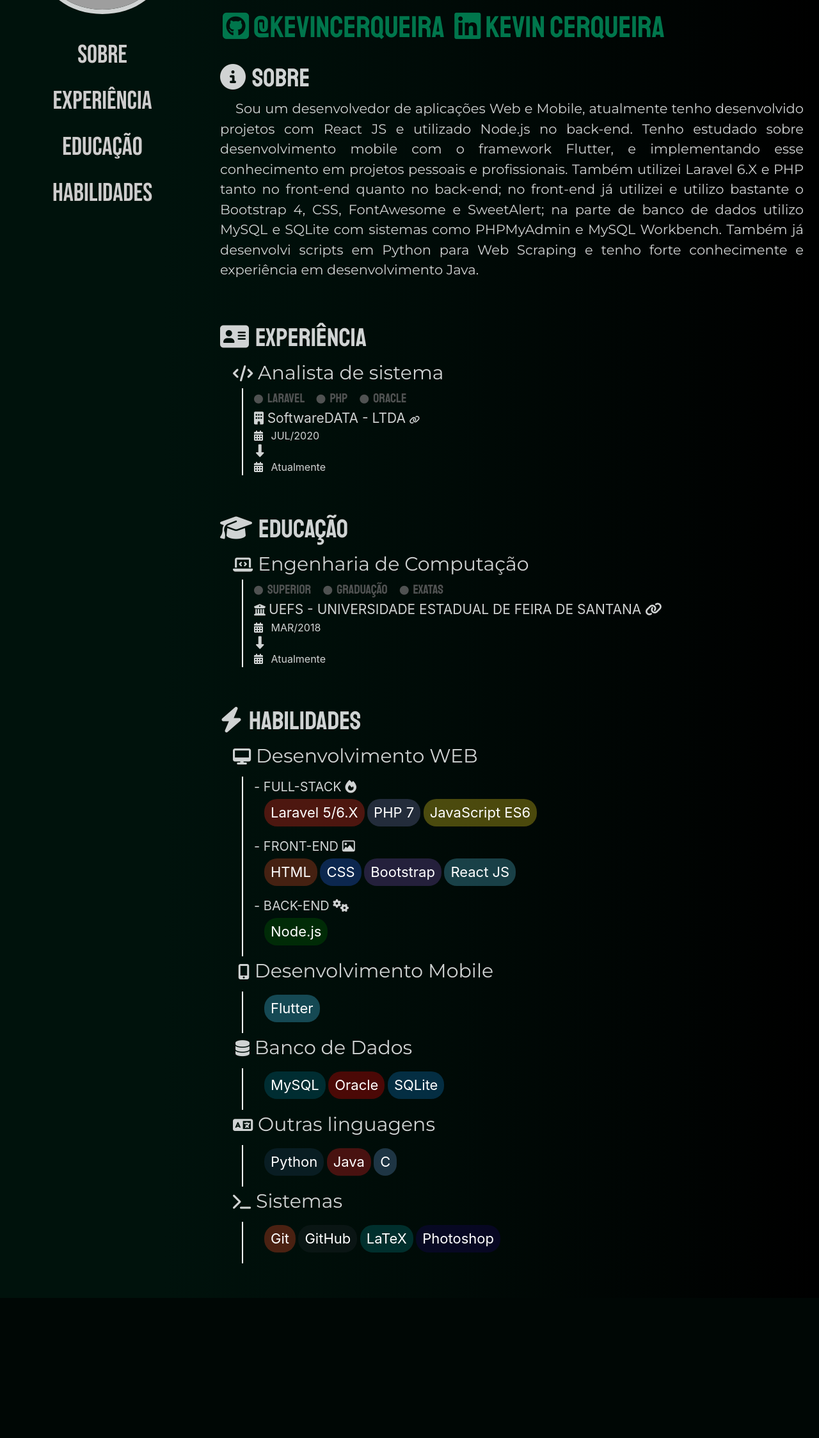
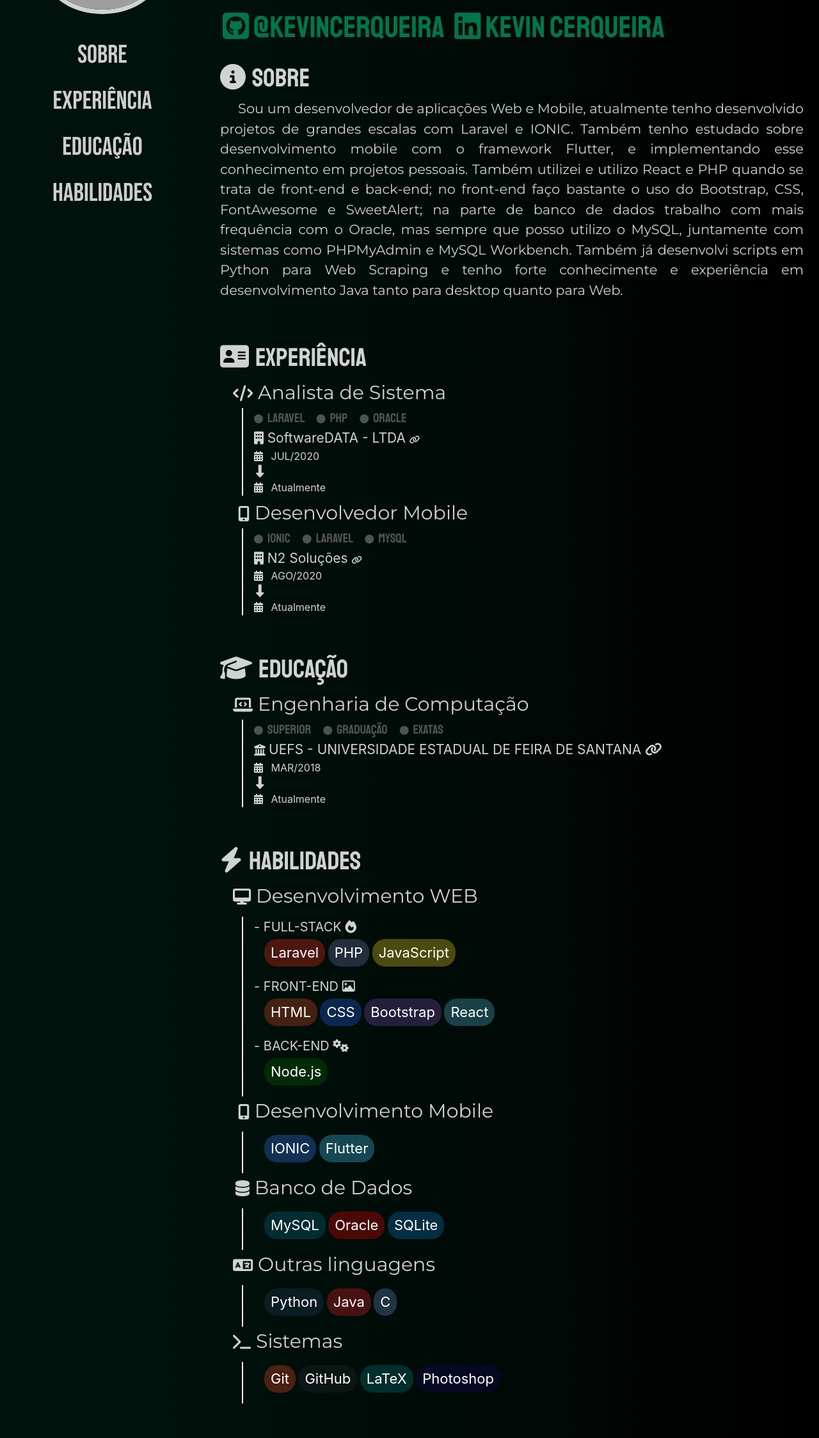
Before and after one commit to KevinCerqueira/kevincerqueira.github.io, a PHP site: page / in a window 1280 px wide. Shown: the part 192-2440 px from the top of the page at 64% size. Before the commit the page ends 2167 px from the top, so only its background shows below. Run offline with PHP 8.4, Linux system fonts and the light colour scheme; some libraries are stand-ins or nearby versions; grey boxes are pictures that could not be loaded.

Commit message:
:sparkles: Updates!

```diff
--- a/css/style.css
+++ b/css/style.css
@@ -271,6 +271,12 @@
 #back-node:hover {
   background-color: #026e00;
 }
+#back-ionic {
+  background-color: #3880FF4d;
+}
+#back-ionic:hover {
+  background-color: #3880FF;
+}
 #back-flutter {
   background-color: #46d1fd4d;
 }
--- a/index.html
+++ b/index.html
@@ -92,9 +92,7 @@
     <!-- Container -->
     <div id="home" class="p-4">
       <div id="names">
-        <label id="first-name" class="name-lastname">
-          KEVIN
-        </label>
+        <label id="first-name" class="name-lastname"> KEVIN </label>
         <label id="last-name" class="name-lastname mygreen-text">
           CERQUEIRA
         </label>
@@ -146,17 +144,18 @@
             SOBRE
           </p>
           <p id="text-about" class="texts-inside font-mont text-justify">
-            &nbsp;&nbsp;&nbsp;&nbsp;Sou um desenvolvedor de aplicações Web e
-            Mobile, atualmente tenho desenvolvido projetos com React JS e
-            utilizado Node.js no back-end. Tenho estudado sobre desenvolvimento
+            &nbsp;&nbsp;&nbsp;&nbsp; Sou um desenvolvedor de aplicações Web e
+            Mobile, atualmente tenho desenvolvido projetos de grandes escalas
+            com Laravel e IONIC. Também tenho estudado sobre desenvolvimento
             mobile com o framework Flutter, e implementando esse conhecimento em
-            projetos pessoais e profissionais. Também utilizei Laravel 6.X e PHP
-            tanto no front-end quanto no back-end; no front-end já utilizei e
-            utilizo bastante o Bootstrap 4, CSS, FontAwesome e SweetAlert; na
-            parte de banco de dados utilizo MySQL e SQLite com sistemas como
-            PHPMyAdmin e MySQL Workbench. Também já desenvolvi scripts em Python
-            para Web Scraping e tenho forte conhecimente e experiência em
-            desenvolvimento Java.
+            projetos pessoais. Também utilizei e utilizo React e PHP quando se
+            trata de front-end e back-end; no front-end faço bastante o uso do
+            Bootstrap, CSS, FontAwesome e SweetAlert; na parte de banco de dados
+            trabalho com mais frequência com o Oracle, mas sempre que posso
+            utilizo o MySQL, juntamente com sistemas como PHPMyAdmin e MySQL
+            Workbench. Também já desenvolvi scripts em Python para Web Scraping
+            e tenho forte conhecimente e experiência em desenvolvimento Java
+            tanto para desktop quanto para Web.
           </p>
         </div>
       </section>
@@ -175,7 +174,7 @@
           >
             <label class="mb-0 subtopicos-name">
               <i class="fas fa-code"></i>
-                    Analista de sistema
+              Analista de Sistema
             </label>
           </p>
           <table id="table-experiencia" class="subtopicos-table mt-1">
@@ -192,17 +191,87 @@
                     Oracle
                   </label>
                   <br />
-                        <label id="experiencia-emprego" class="mb-0 mr-3 table-instituicao">
+                  <label
+                    id="experiencia-emprego"
+                    class="mb-0 mr-3 table-instituicao"
+                  >
                     <i class="fa fa-building" aria-hidden="true"></i>
-                          <a href="http://www.softwaredata.com.br/website/index.asp" class="texts-inside">
+                    <a
+                      href="http://www.softwaredata.com.br/website/index.asp"
+                      class="texts-inside"
+                    >
                       SoftwareDATA - LTDA
-                            <i class="fa fa-link" aria-hidden="true" style="font-size: 13px;"></i>
+                      <i
+                        class="fa fa-link"
+                        aria-hidden="true"
+                        style="font-size: 13px"
+                      ></i>
                     </a>
                   </label>
                   <br />
                   <label class="mb-0 mr-3">
                     <i class="fa fa-calendar mr-2" aria-hidden="true"></i>
                     JUL/2020
+                    <br />
+                    <label id="calendar-arrow" class="h5">
+                      <i class="fa fa-long-arrow-down" aria-hidden="true"></i>
+                    </label>
+                    <br />
+                    <i class="fa fa-calendar mr-2" aria-hidden="true"></i>
+                    Atualmente
+                  </label>
+                </div>
+              </td>
+            </tr>
+          </table>
+          <p
+            id="text-education"
+            class="mb-0 mt-1 texts-inside font-mont text-justify"
+          >
+            <label class="mb-0 subtopicos-name">
+              <i
+                class="fa fa-mobile ml-2"
+                aria-hidden="true"
+                style="font-size: 24px"
+              ></i>
+              Desenvolvedor Mobile
+            </label>
+          </p>
+          <table id="table-experiencia" class="subtopicos-table mt-1">
+            <tr>
+              <td id="line"></td>
+              <td id="td-sobre">
+                <div class="ml-3">
+                  <label class="mb-0 font-staat tags">
+                    <i class="fa fa-circle mr-1" aria-hidden="true"></i>
+                    IONIC
+                    <i class="fa fa-circle mr-1 ml-3" aria-hidden="true"></i>
+                    Laravel
+                    <i class="fa fa-circle mr-1 ml-3" aria-hidden="true"></i>
+                    MySQL
+                  </label>
+                  <br />
+                  <label
+                    id="experiencia-emprego"
+                    class="mb-0 mr-3 table-instituicao"
+                  >
+                    <i class="fa fa-building" aria-hidden="true"></i>
+                    <a
+                      href="http://www.softwaredata.com.br/website/index.asp"
+                      class="texts-inside"
+                    >
+                      N2 Soluções
+                      <i
+                        class="fa fa-link"
+                        aria-hidden="true"
+                        style="font-size: 13px"
+                      ></i>
+                    </a>
+                  </label>
+                  <br />
+                  <label class="mb-0 mr-3">
+                    <i class="fa fa-calendar mr-2" aria-hidden="true"></i>
+                    AGO/2020
                     <br />
                     <label id="calendar-arrow" class="h5">
                       <i class="fa fa-long-arrow-down" aria-hidden="true"></i>
@@ -251,7 +320,8 @@
                   <br />
                   <label id="educacao-uefs" class="text-uppercase mb-0 mr-3">
                     <i class="fa fa-university" aria-hidden="true"></i>
-                    <a href="http://www.uefs.br/" class="texts-inside">UEFS - Universidade Estadual de Feira de Santana
+                    <a href="http://www.uefs.br/" class="texts-inside"
+                      >UEFS - Universidade Estadual de Feira de Santana
                       <i class="fa fa-link" aria-hidden="true"></i>
                     </a>
                   </label>
@@ -300,13 +370,11 @@
                   </p>
                   <p class="ml-3 mb-2">
                     <label id="back-laravel" class="skills-icons">
-                      Laravel 5/6.X
+                      Laravel
                     </label>
-                    <label id="back-php" class="skills-icons">
-                      PHP 7
-                    </label>
+                    <label id="back-php" class="skills-icons"> PHP </label>
                     <label id="back-js" class="skills-icons">
-                      JavaScript ES6
+                      JavaScript
                     </label>
                   </p>
                   <p class="mb-0 text-uppercase mb-1 sub-subtopico">
@@ -314,27 +382,19 @@
                     <i class="fa fa-picture-o" aria-hidden="true"></i>
                   </p>
                   <p class="ml-3 mb-2">
-                    <label id="back-html" class="skills-icons">
-                      HTML
-                    </label>
-                    <label id="back-css" class="skills-icons">
-                      CSS
-                    </label>
+                    <label id="back-html" class="skills-icons"> HTML </label>
+                    <label id="back-css" class="skills-icons"> CSS </label>
                     <label id="back-bootstrap" class="skills-icons">
                       Bootstrap
                     </label>
-                    <label id="back-react" class="skills-icons">
-                      React JS
-                    </label>
+                    <label id="back-react" class="skills-icons"> React </label>
                   </p>
                   <p class="mb-0 text-uppercase mb-1 sub-subtopico">
                     - Back-End
                     <i class="fa fa-gears" aria-hidden="true"></i>
                   </p>
                   <p class="ml-3 mb-2">
-                    <label id="back-node" class="skills-icons">
-                      Node.js
-                    </label>
+                    <label id="back-node" class="skills-icons"> Node.js </label>
                   </p>
                 </div>
               </td>
@@ -345,7 +405,7 @@
               <i
                 class="fa fa-mobile ml-2"
                 aria-hidden="true"
-                style="font-size: 24px;"
+                style="font-size: 24px"
               ></i>
               Desenvolvimento Mobile
             </label>
@@ -356,6 +416,7 @@
               <td>
                 <div class="ml-3 mt-1">
                   <p class="ml-3 mb-2">
+                    <label id="back-ionic" class="skills-icons"> IONIC </label>
                     <label id="back-flutter" class="skills-icons">
                       Flutter
                     </label>
@@ -376,9 +437,7 @@
               <td>
                 <div class="ml-3 mt-1">
                   <p class="ml-3 mb-2">
-                    <label id="back-mysql" class="skills-icons">
-                      MySQL
-                    </label>
+                    <label id="back-mysql" class="skills-icons"> MySQL </label>
                     <label id="back-oracle" class="skills-icons">
                       Oracle
                     </label>
@@ -405,12 +464,8 @@
                     <label id="back-python" class="skills-icons">
                       Python
                     </label>
-                    <label id="back-java" class="skills-icons">
-                      Java
-                    </label>
-                    <label id="back-c" class="skills-icons">
-                      C
-                    </label>
+                    <label id="back-java" class="skills-icons"> Java </label>
+                    <label id="back-c" class="skills-icons"> C </label>
                   </p>
                 </div>
               </td>
@@ -428,18 +483,12 @@
               <td>
                 <div class="ml-3 mt-1">
                   <p class="ml-3 mb-2">
-                    <label id="back-git" class="skills-icons">
-                      Git
-                    </label>
+                    <label id="back-git" class="skills-icons"> Git </label>
                     <label id="back-github" class="skills-icons">
                       GitHub
                     </label>
-                    <label id="back-latex" class="skills-icons">
-                      LaTeX
-                    </label>
-                    <label id="back-ps" class="skills-icons">
-                      Photoshop
-                    </label>
+                    <label id="back-latex" class="skills-icons"> LaTeX </label>
+                    <label id="back-ps" class="skills-icons"> Photoshop </label>
                   </p>
                 </div>
               </td>
@@ -462,7 +511,6 @@
         </div>
       </section> -->
       <!-- FIM - OUTRAS INFORMAÇÔES -->
-
     </div>
     <!-- END Container -->
 
```
Lines whose indentation alone changed are shown as unchanged.
